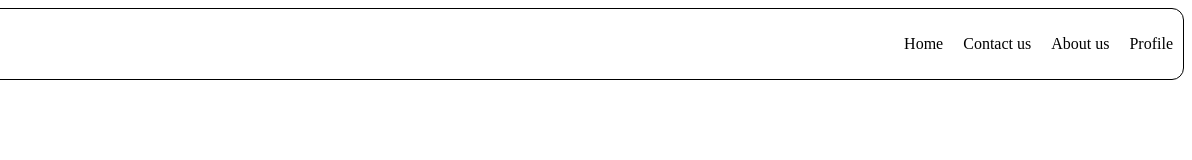
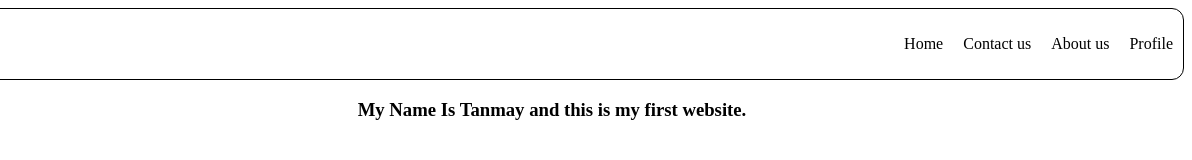
Before and after one commit to Tanmay0799/Github, a plain HTML site: page index.html in a window 1280 px wide. Shown: the full height of the page, 88-1280 px from the left. Drawn offline with Linux system fonts and the light colour scheme.

Commit message:
added body

```diff
--- a/index.css
+++ b/index.css
@@ -17,3 +17,8 @@ ul {
 li {
   padding: 10px;
 }
+
+#template {
+  display: flex;
+  justify-content: center;
+}
--- a/index.html
+++ b/index.html
@@ -20,5 +20,8 @@
         <li id="profile">Profile</li>
       </ul>
     </div>
+    <div id="template">
+      <h3>My Name Is Tanmay and this is my first website.</h3>
+    </div>
   </body>
 </html>
```
